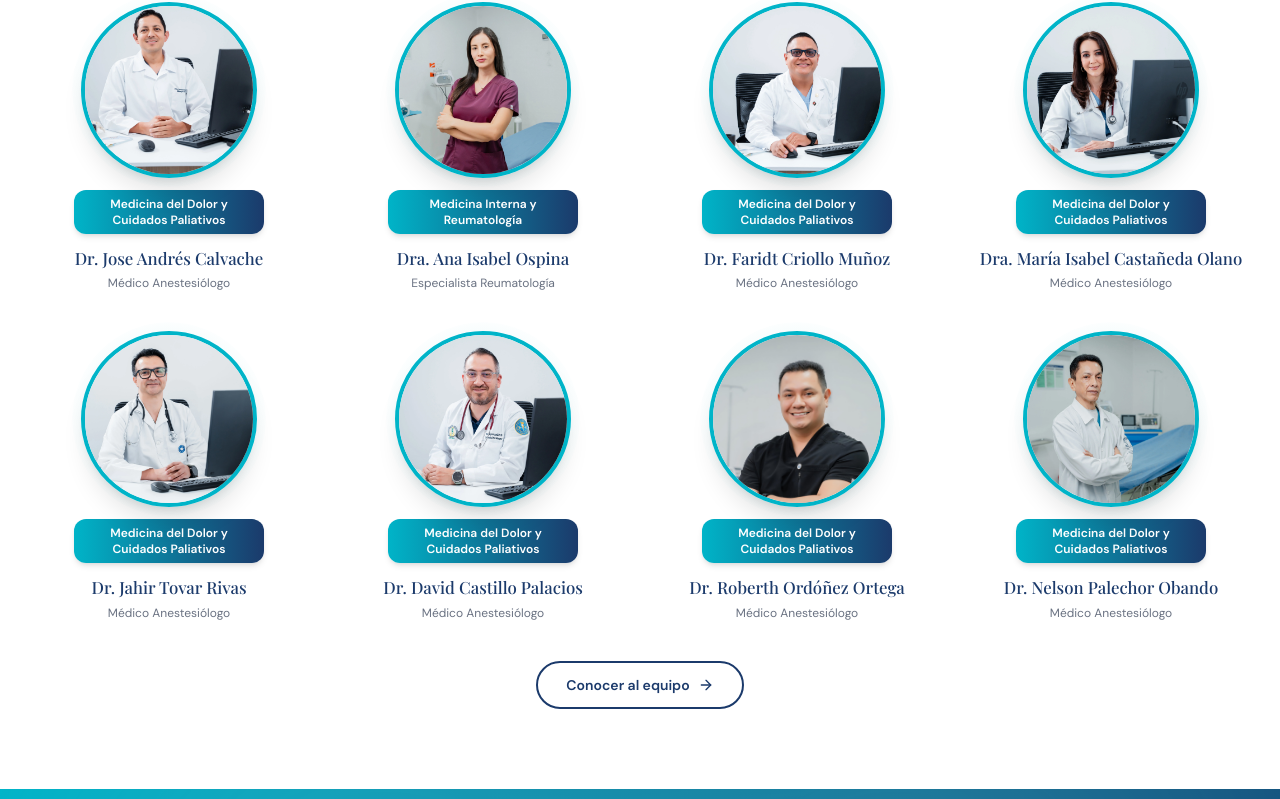
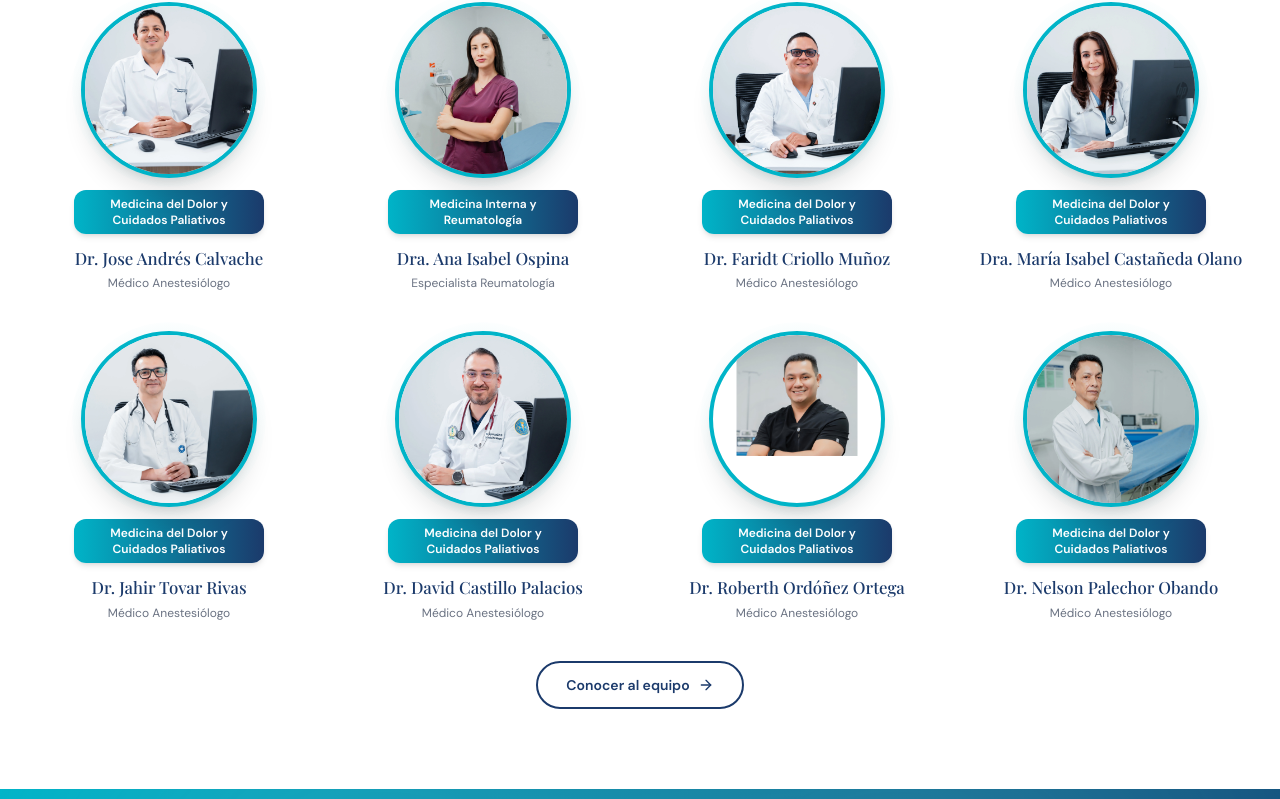
Before and after one commit to CIMDOL/cimdol.github.io, a React (Vite) app: page / in a window 1280 px wide. Shown: the part 3189-3988 px from the top of the page. Built offline with nearby package versions, Linux system fonts and the light colour scheme; a web font is replaced by a local one.

Commit message:
fix: scale down roberNuevo card image to match other doctors

```diff
--- a/src/app/components/DoctorCard.tsx
+++ b/src/app/components/DoctorCard.tsx
@@ -26,18 +26,22 @@
         />
         <div
           className="relative w-44 h-44 rounded-full overflow-hidden border-4 shadow-xl group-hover:shadow-2xl transition-shadow duration-300"
-          style={{ borderColor: "#00B4C8" }}
+          style={{ borderColor: "#00B4C8", background: "#fff" }}
         >
           {doctor.imageUrl ? (
+            <div className="w-full h-full group-hover:scale-105 transition-transform duration-500">
               <ImageWithFallback
                 src={doctor.imageUrl}
                 alt={doctor.name}
-              className="w-full h-full object-cover group-hover:scale-105 transition-transform duration-500"
+                className="w-full h-full object-cover"
                 style={{
                   objectPosition: doctor.imagePosition ?? "top",
                   imageRendering: "high-quality",
+                  transform: `scale(${doctor.imageScale ?? 1})`,
+                  transformOrigin: "center top",
                 }}
               />
+            </div>
           ) : (
             <div
               className="w-full h-full flex flex-col items-center justify-center gap-1"
--- a/src/app/data/doctors.ts
+++ b/src/app/data/doctors.ts
@@ -27,7 +27,8 @@
   bio: string;
   imageUrl: string;
   images?: string[];
-  imagePosition?: string; // CSS object-position, default "top"
+  imagePosition?: string;
+  imageScale?: number; // zoom-out factor <1 for close-up photos
 }
 
 export const doctors: Doctor[] = [
@@ -91,6 +92,7 @@
     bio: "Médico anestesiólogo especialista en el tratamiento del dolor crónico con enfoque en procedimientos de vanguardia.",
     imageUrl: roberNuevo,
     imagePosition: "center 15%",
+    imageScale: 0.72,
   },
   {
     id: 8,
```
Lines whose indentation alone changed are shown as unchanged.
